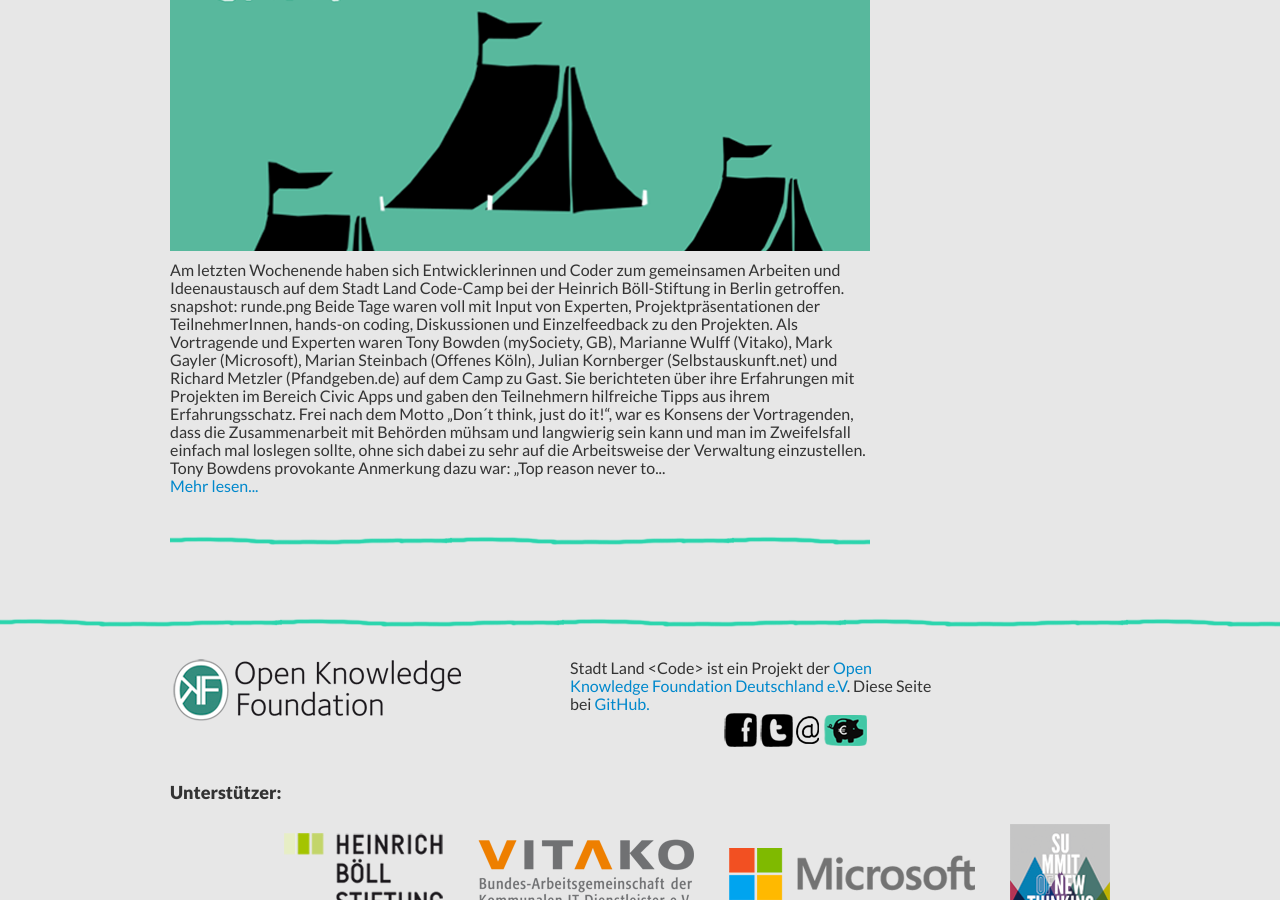
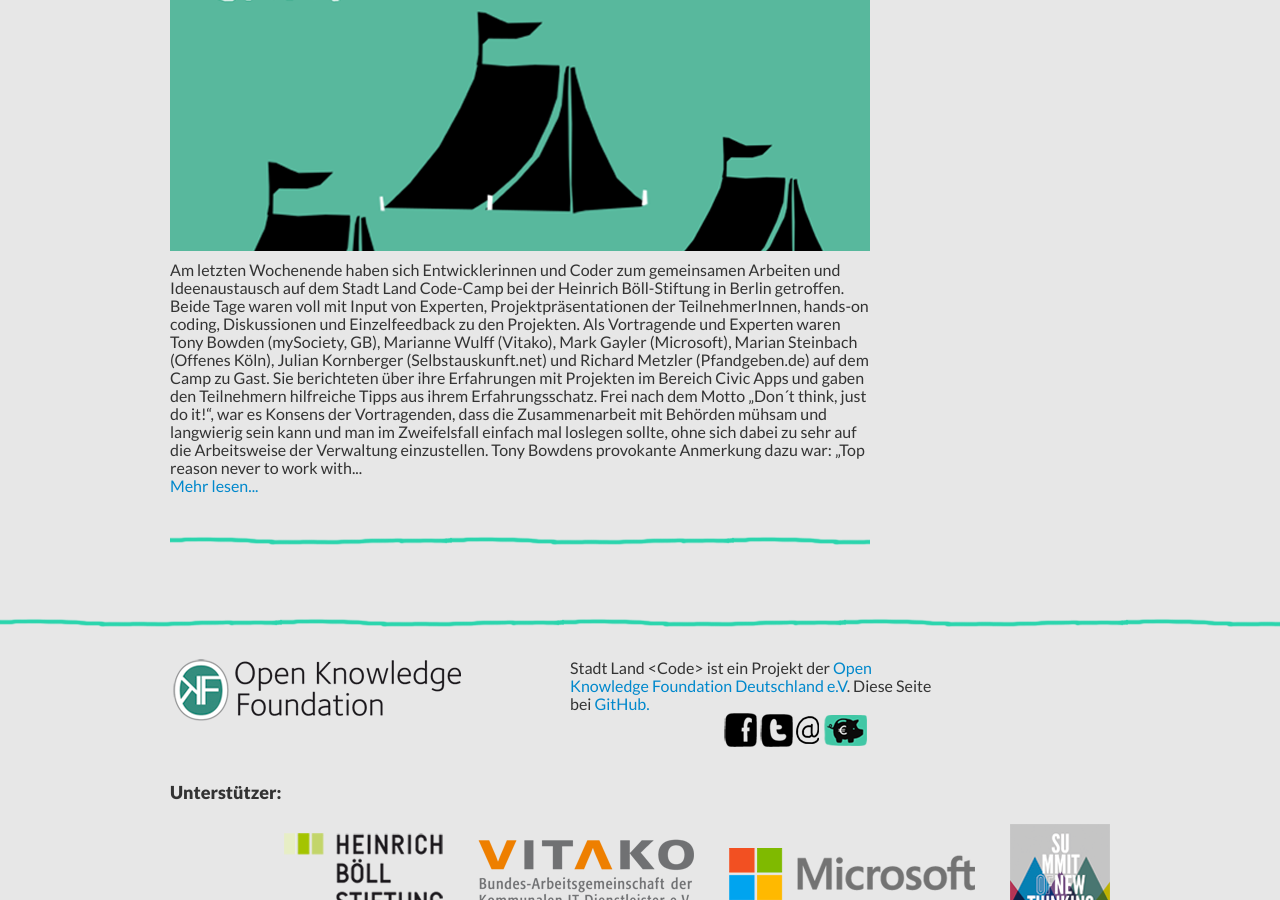
Before and after one commit to okfde/stadtlandcode.de, a Jekyll site: the page built from blog/index.html, in a window 1280 px wide and 900 px high, scrolled down 604 px. Built offline with Jekyll 4.4.1, drawn with Linux system fonts in a browser that asks for light colours; nearby versions of some CDN libraries; Markdown is read by kramdown in place of the engine named in the settings.

Commit message:
Update blog/_posts/2012-11-22-stadtlandcodecamp.md

```diff
--- a/blog/_posts/2012-11-22-stadtlandcodecamp.md
+++ b/blog/_posts/2012-11-22-stadtlandcodecamp.md
@@ -6,7 +6,7 @@
 ---
 
 Am letzten Wochenende haben sich Entwicklerinnen und Coder zum gemeinsamen Arbeiten und Ideenaustausch auf dem Stadt Land Code-Camp bei der Heinrich Böll-Stiftung in Berlin getroffen.
-snapshot: runde.png
+![Alt text](/img/post/runde.jpg "Teilnehmer")
 Beide Tage waren voll mit Input von Experten, Projektpräsentationen der TeilnehmerInnen, hands-on coding, Diskussionen und Einzelfeedback zu den Projekten.
 Als Vortragende und Experten waren Tony Bowden (<a href="http://www.mysociety.org/">mySociety</a>, GB), Marianne Wulff (<a href="http://vitako.de/">Vitako</a>), Mark Gayler (Microsoft), Marian Steinbach (<a href="http://offeneskoeln.de/">Offenes Köln</a>), Julian Kornberger (<a href="https://selbstauskunft.net/">Selbstauskunft.net</a>) und Richard Metzler (<a href="http://www.pfandgeben.de/">Pfandgeben.de</a>) auf dem Camp zu Gast.
 Sie berichteten über ihre Erfahrungen mit Projekten im Bereich Civic Apps und gaben den Teilnehmern hilfreiche Tipps aus ihrem Erfahrungsschatz.
```
